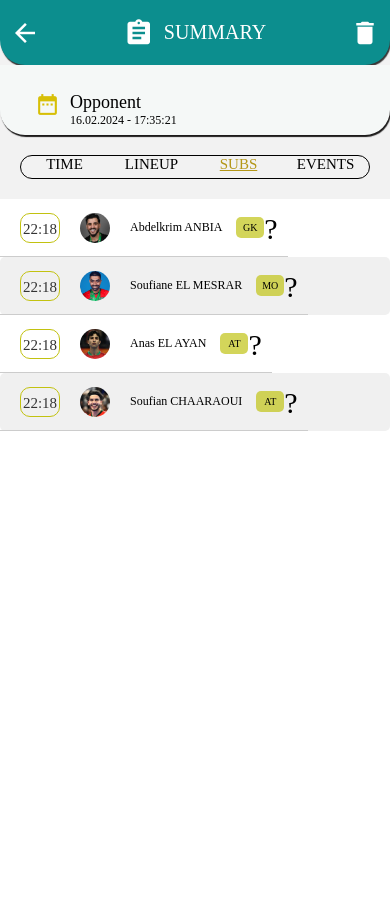
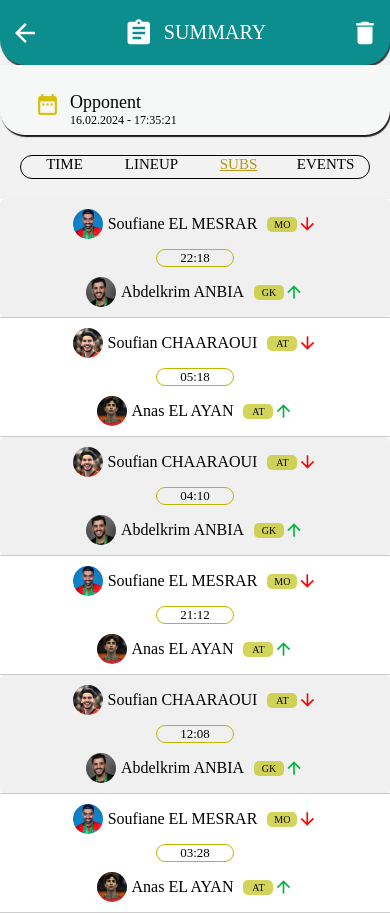
Before and after one commit to YahyaNamir/Salle_Summary, a React Native app: screen /SUBS in a window 390 px wide. Before the commit the page ends 844 px from the top, so only its background shows below. Built offline with nearby package versions, Linux system fonts and the light colour scheme.

Commit message:
Edit Subs

```diff
--- a/components/PlayerSub.js
+++ b/components/PlayerSub.js
@@ -2,56 +2,81 @@ import React from 'react';
 import { View, Text, Image, StyleSheet } from 'react-native';
 import Icon from 'react-native-vector-icons/MaterialIcons';
 
-const PlayerSub = ({ player }) => {
+const PlayerSub = ({ substitution }) => {
   return (
     <View style={styles.container}>
-      <Text style={styles.timeIn}>{player.timeIn}</Text>
-      <Image source={player.photo} style={styles.photo} />
-      <Text style={styles.name}>{player.name}</Text>
-      <Text style={[styles.icon, styles.position]}>{player.position}</Text>
-      <Icon name="arrow-up" size={30} color="#000000" />
+      <View style={styles.playerOutContainer}>
+        <View style={styles.playerInfo}>
+          <Image source={substitution.playerOut.photo} style={styles.photo} />
+          <Text style={styles.name}>{substitution.playerOut.name}</Text>
+          <Text style={[styles.icon, styles.position]}>{substitution.playerOut.position}</Text>
+          <Icon name="arrow-downward" size={20} color="#ff0000" />
+        </View>
+      </View>
+
+      <View style={styles.timeContainer}>
+        <Text style={styles.time}>{substitution.time}</Text>
+      </View>
+
+      <View style={styles.playerInContainer}>
+        <View style={styles.playerInfo}>
+          <Image source={substitution.playerIn.photo} style={styles.photo} />
+          <Text style={styles.name}>{substitution.playerIn.name}</Text>
+          <Text style={[styles.icon, styles.position]}>{substitution.playerIn.position}</Text>
+          <Icon name="arrow-upward" size={20} color="#00b53f" />
+        </View>
+      </View>
     </View>
   );
 };
 
 const styles = StyleSheet.create({
   container: {
-    padding: 10,
-    flexDirection: 'row',
+    flexDirection: 'column',
     alignItems: 'center',
     borderBottomWidth: 1,
     borderBottomColor: '#ccc',
+    paddingVertical: 10,
+    width: '100%',
+  },
+  playerOutContainer: {
+    width: '100%',
+    alignItems: 'center',
+  },
+  playerInContainer: {
+    width: '100%',
+    alignItems: 'center',
+  },
+  timeContainer: {
+    borderWidth: 1,
+    borderColor: '#b9b904',
+    width: '20%',
+    borderRadius: 20,
+    alignItems: 'center',
+    marginVertical: 10,
+  },
+  playerInfo: {
+    flexDirection: 'row',
+    alignItems: 'center',
+    justifyContent: 'center',
+    width: '100%',
   },
   photo: {
     width: 30,
     height: 30,
     borderRadius: 50,
-    marginHorizontal: 10,
-  },
-  timeIn: {
-    fontFamily: 'Poppins-Regular',
-    borderWidth: 1,
-    borderColor: '#c2c210',
-    fontSize: 15,
-    color: '#333',
-    width: 40,
-    height: 30,
-    borderRadius: 10,
-    textAlign: 'center',
-    lineHeight: 30,
-    marginHorizontal: 10,
   },
   name: {
-    fontFamily: 'Poppins-Bold',
-    fontSize: 12,
+    fontFamily: 'Poppins-Regular',
+    fontSize: 16,
     color: '#000',
-    marginHorizontal: 10,
+    marginHorizontal: 5,
   },
   icon: {
-    marginLeft: 4,
     fontSize: 10,
-    padding: 5,
-    width: 28,
+    padding: 2,
+    width: 20,
+    marginLeft: 5,
     borderRadius: 5,
     textAlign: 'center',
   },
@@ -59,6 +84,13 @@ const styles = StyleSheet.create({
     backgroundColor: '#c1c416b4',
     color: '#000000',
     fontFamily: 'Poppins-Regular',
+    padding:2,
+    width:30,
+  },
+  time: {
+    fontFamily: 'Poppins-Regular',
+    fontSize: 13,
+    color: '#000000',
   },
 });
 
--- a/screens/EventsScreen.js
+++ b/screens/EventsScreen.js
@@ -8,7 +8,6 @@ const EventsScreen = () => {
     </View>
   );
 };
-
 const styles = StyleSheet.create({
   container: {
     flex: 1,
@@ -18,5 +17,4 @@ const styles = StyleSheet.create({
 
   },
 });
-
 export default EventsScreen;
--- a/screens/LineupScreen.js
+++ b/screens/LineupScreen.js
@@ -2,11 +2,11 @@ import React from 'react';
 import { View, Text, StyleSheet, ImageBackground } from 'react-native';
 
 const positions = {
-  GK: { top: '8%', right: '-7%' },
-  LB: { top: '25%', left: '20%' },
-  RB: { top: '25%', right: '20%' },
-  LM: { top: '47%', left: '35%' },
-  RM: { top: '47%', right: '35%' },
+  GK: { top: '10%', right: '-7%' },
+  LB: { top: '29%', left: '20%' },
+  RB: { top: '29%', right: '20%' },
+  LM: { top: '52%', left: '30%' },
+  RM: { top: '52%', right: '30%' },
 };
 
 const players = [
@@ -54,7 +54,7 @@ const styles = StyleSheet.create({
   background: {
     flex: 1,
     width: '100%',
-    height: '80%',
+    height: '90%',
     resizeMode: 'cover',
     justifyContent: 'center',
     alignItems: 'center',
@@ -63,7 +63,7 @@ const styles = StyleSheet.create({
     flex: 1,
     justifyContent: 'center',
     alignItems: 'center',
-    padding: 20,
+    padding: 15,
 
   },
   circle: {
--- a/screens/SubsScreen.js
+++ b/screens/SubsScreen.js
@@ -1,18 +1,53 @@
 import React from 'react';
 import { View, FlatList, StyleSheet } from 'react-native';
 import PlayerSub from '../components/PlayerSub';
-import { players } from './TimeScreen';
-
 
 const SubsScreen = () => {
+  const substitutions = [
+    {
+      id: '1',
+      time: '22:18',
+      playerIn: { name: 'Abdelkrim ANBIA', position: 'GK', photo: require('../assets/images/aniba1.png') },
+      playerOut: { name: 'Soufiane EL MESRAR', position: 'MO', photo: require('../assets/images/mesrar.png') },
+    },
+    {
+      id: '2',
+      time: '05:18',
+      playerIn: { name: 'Anas EL AYAN', position: 'AT', photo: require('../assets/images/ayan.png') },
+      playerOut: { name: 'Soufian CHAARAOUI', position: 'AT', photo: require('../assets/images/chaaraoui.png') },
+    },
+    {
+      id: '3',
+      time: '04:10',
+      playerIn: { name: 'Abdelkrim ANBIA', position: 'GK', photo: require('../assets/images/aniba1.png') },
+      playerOut: { name: 'Soufian CHAARAOUI', position: 'AT', photo: require('../assets/images/chaaraoui.png') },
+    },
+    {
+      id: '4',
+      time: '21:12',
+      playerIn: { name: 'Anas EL AYAN', position: 'AT', photo: require('../assets/images/ayan.png') },
+      playerOut: { name: 'Soufiane EL MESRAR', position: 'MO', photo: require('../assets/images/mesrar.png') },
+    },
+    {
+      id: '5',
+      time: '12:08',
+      playerIn: { name: 'Abdelkrim ANBIA', position: 'GK', photo: require('../assets/images/aniba1.png') },
+      playerOut: { name: 'Soufian CHAARAOUI', position: 'AT', photo: require('../assets/images/chaaraoui.png') },
+    },
+    {
+      id: '6',
+      time: '03:28',
+      playerIn: { name: 'Anas EL AYAN', position: 'AT', photo: require('../assets/images/ayan.png') },
+      playerOut: { name: 'Soufiane EL MESRAR', position: 'MO', photo: require('../assets/images/mesrar.png') },
+    },
+  ];
 
-
-  const renderItem = ({ item, index }) => {
-    const backgroundColor = index % 2 === 0 ? '#fff' : '#f0f0f0';
+  const renderItem = ({ item }) => {
+    const backgroundColor = item.id % 2 === 0 ? '#fff' : '#f0f0f0';
 
     return (
       <View style={[styles.itemContainer, { backgroundColor }]}>
-        <PlayerSub player={item} />
+        <PlayerSub substitution={item} />
       </View>
     );
   };
@@ -20,7 +55,7 @@ const SubsScreen = () => {
   return (
     <View style={styles.container}>
       <FlatList
-        data={players}
+        data={substitutions}
         renderItem={renderItem}
         keyExtractor={item => item.id}
       />
--- a/screens/TimeScreen.js
+++ b/screens/TimeScreen.js
@@ -7,7 +7,6 @@ export const players = [
   { id: '10', name: 'Soufiane EL MESRAR', position: 'MO', photo: require('../assets/images/mesrar.png'), timeIn: '22:18', timeOut: '12:18' },
   { id: '3', name: 'Anas EL AYAN', position: 'AT', photo: require('../assets/images/ayan.png'), timeIn: '22:18', timeOut: '12:18' },
   { id: '8', name: 'Soufian CHAARAOUI', position: 'AT', photo: require('../assets/images/chaaraoui.png'), timeIn: '22:18', timeOut: '12:18' },
-
 ];
 
 const TimeScreen = () => {
```
